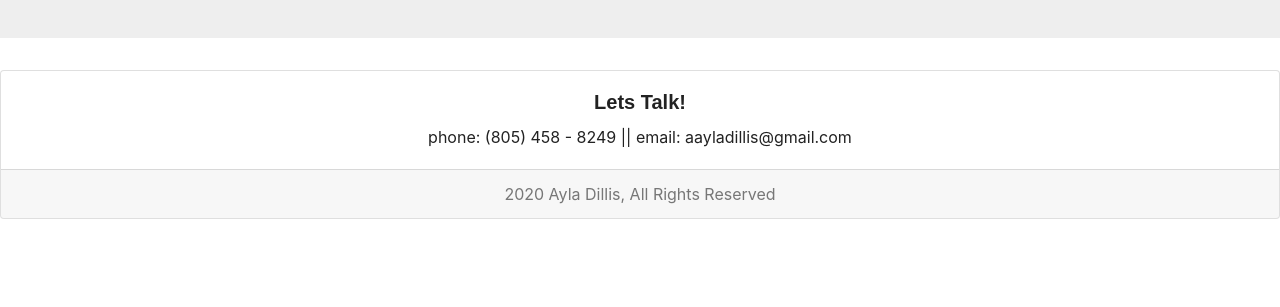
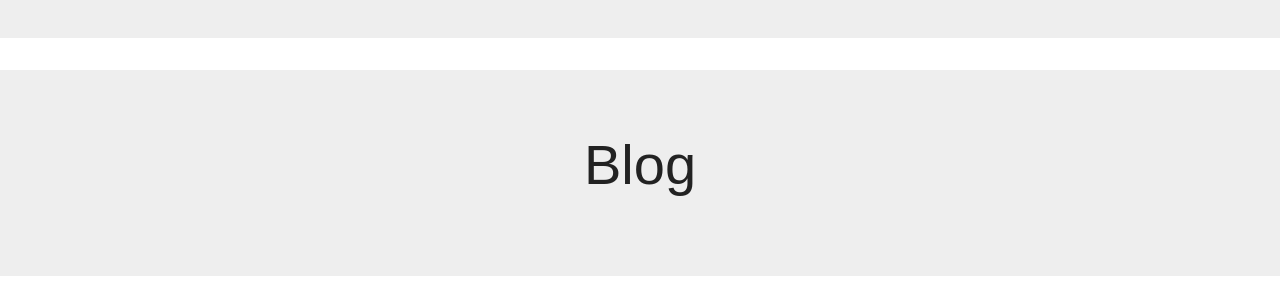
Before and after one commit to ayladillis/react-portfolio, a React (Create React App) app in the folder client/: page / in a window 1280 px wide. Shown: the part 1424-1731 px from the top of the page. Before the commit the page ends 1643 px from the top, so only its background shows below. Built offline with nearby package versions, Linux system fonts and the light colour scheme; a web font is replaced by a local one.

Commit message:
adding blog jumbotron

```diff
--- a/client/src/App.js
+++ b/client/src/App.js
@@ -1,8 +1,9 @@
 import React from 'react';
 import Navbar from "./components/Navbar/index";
 import Jumbotron from "./components/Jumbotron/index";
-import PortfolioNav from "./components/PortfolioNav/index";
+// import PortfolioNav from "./components/PortfolioNav/index";
 import AboutMe from "./components/AboutMe/index";
+import Blog from "./components/Blog/index";
 import Footer from "./components/Footer/index";
 // import Chart from "./components/Chart/index";
 
@@ -13,8 +14,8 @@ function App() {
       <Jumbotron />
 
       {/* <Chart /> */}
-
       <AboutMe />
+      <Blog />
       <Footer />
     </div>
   );
--- /dev/null
+++ b/client/src/components/Blog/index.js
@@ -0,0 +1,16 @@
+import React from 'react';
+
+function Blog() {
+    return (
+    <div className="jumbotron jumbotron-fluid">
+        <div className="container">
+            <h1 className="display-4">Blog</h1>
+            <p className="lead">
+
+            </p>
+        </div>
+    </div>
+    );
+}
+
+export default Blog;
```
Also changed, not shown: client/src/components/Blog/style.css (added).
